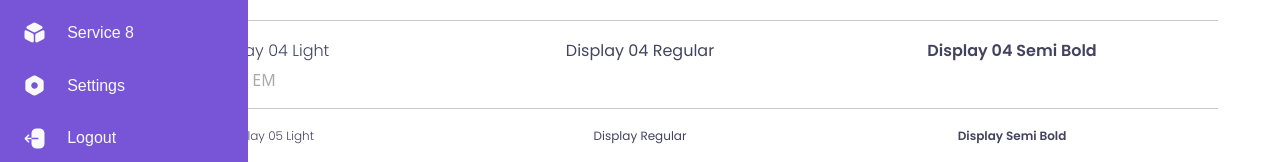
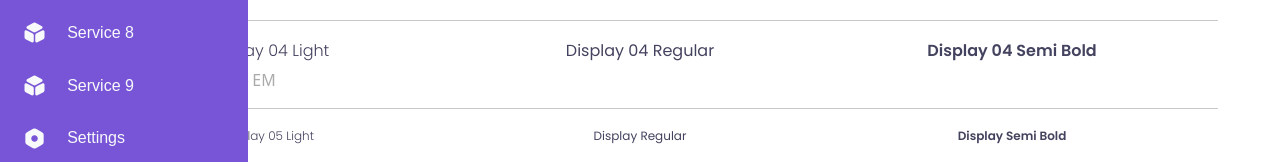
Before and after one commit to integratr-jbespiritu/integrated-pay, a Vue app: page /home in a window 1280 px wide. Shown: the part 472-634 px from the top of the page. Built offline with nearby package versions, Linux system fonts and the light colour scheme.

Commit message:
test commit

```diff
--- a/src/components/Sidebar.vue
+++ b/src/components/Sidebar.vue
@@ -20,6 +20,7 @@
              <li><a class="text-sm-center nav-link text-light" href="#"><i class="isax isax-dcube5"></i>Service 6</a></li>
              <li><a class="text-sm-center nav-link text-light" href="#"><i class="isax isax-dcube5"></i>Service 7</a></li>
              <li><a class="text-sm-center nav-link text-light" href="#"><i class="isax isax-dcube5"></i>Service 8</a></li>
+             <li><a class="text-sm-center nav-link text-light" href="#"><i class="isax isax-dcube5"></i>Service 9</a></li>
              <li><a class="text-sm-center nav-link text-light" href="#"><i class="isax isax-setting5"></i>Settings</a></li>
              <li><router-link class="text-sm-center nav-link text-light" :to="{name: 'login'}" ><i class="isax isax-logout5"></i>Logout</router-link></li>
           </nav>
```
